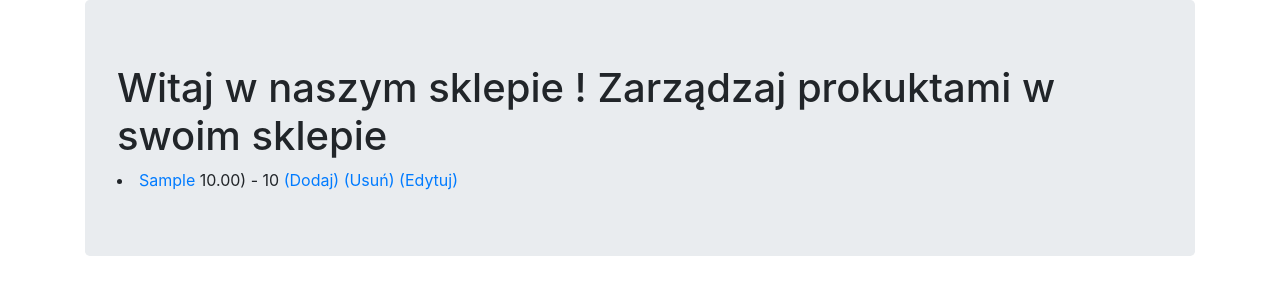
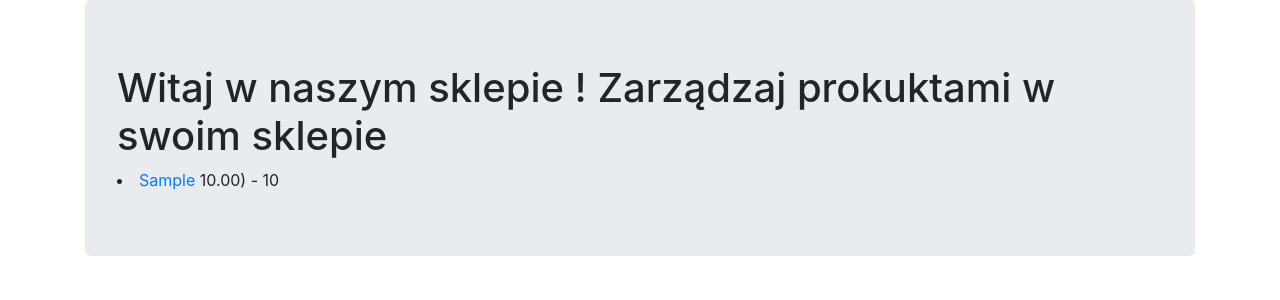
Before and after one commit to waltad/Sklep, a Django app: page / in a window 1280 px wide. Shown: the part 136-436 px from the top of the page. Run offline with Django 3.2, Linux system fonts and the light colour scheme; tables that the repository leaves empty hold one stand-in row (values such as "Sample post").

Commit message:
Zmiana w pliku products.html oraz urls.py

```diff
--- a/Sklep/urls.py
+++ b/Sklep/urls.py
@@ -55,7 +55,7 @@ urlpatterns = [
     path('sign-up/', SignUpView.as_view(), name='sign_up'),
     path('admin/', admin.site.urls),
     path('', ProductView.as_view(), name='products'),
-    path('products/details/', ProductDetailView.as_view(), name='product_details'),
+    path('products/details/<id>', ProductDetailView.as_view(), name='product_details'),
     path('products/product_add/', ProductCreateView.as_view(), name='product_add'),
     path('products/product_delete/', ProductDeleteView.as_view(), name='product_delete'),
     path('products/product_edit/', ProductUpdateView.as_view(), name='product_edit'),
--- a/shop/templates/products.html
+++ b/shop/templates/products.html
@@ -10,9 +10,9 @@
         <li>
             <a href="{% url 'product_details' product.id %}">{{ product.category }}</a>
                 {{product.price}}) - {{product.amount}}
-            <a href="{% url 'product_add' product.id %}">(Dodaj)</a>
-            <a href="{% url 'product_delete' product.id %}">(Usuń)</a>
-            <a href="{% url 'product_edit' product.id %}">(Edytuj)</a>
+{#            <a href="{% url 'product_add' product.id %}">(Dodaj)</a>#}
+{#            <a href="{% url 'product_delete' product.id %}">(Usuń)</a>#}
+{#            <a href="{% url 'product_edit' product.id %}">(Edytuj)</a>#}
         </li>
 
     {% endfor %}
```
